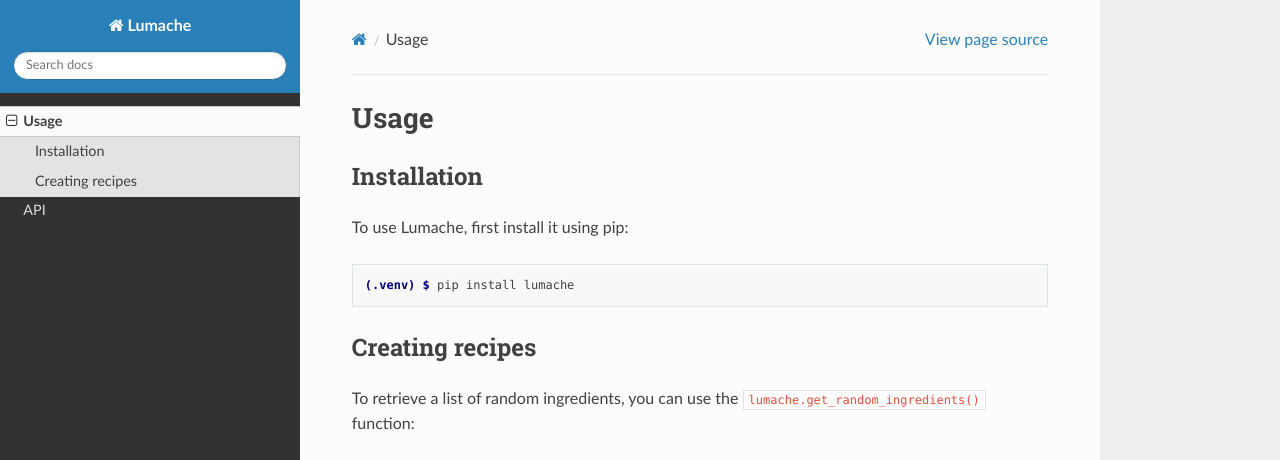
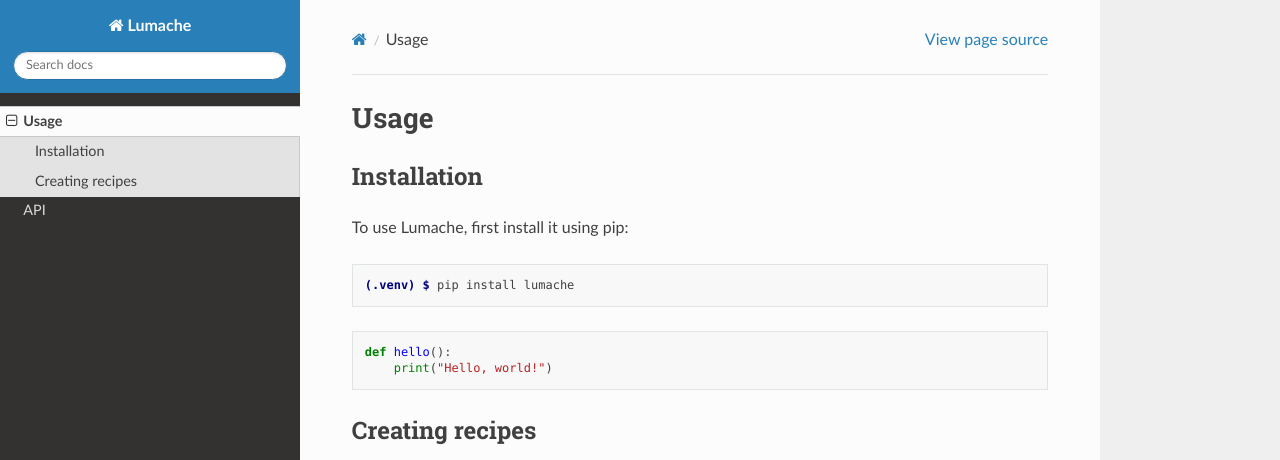
Before and after one commit to hellosobik/rtd-tutorial, a Sphinx documentation site: the page built from docs/source/usage.rst, in a window 1280 px wide and 1179 px high. Shown: the top 460 px of the window. Built offline with Sphinx 7.4.7 and the Read the Docs theme 3.1.0, drawn with Linux system fonts in a browser that asks for light colours; grey boxes are pictures that could not be loaded.

Commit message:
Update usage.rst

```diff
--- a/docs/source/usage.rst
+++ b/docs/source/usage.rst
@@ -12,12 +12,10 @@
 
    (.venv) $ pip install lumache
 
-.. code-block:: python :hl_lines: 2,3
-   def my_function(x):
-       if x > 5:
-           return "Greater than 5"
-       else:
-           return "Not greater than 5"
+.. code-block:: python
+
+   def hello():
+       print("Hello, world!")
 
 Creating recipes
 ----------------
```
